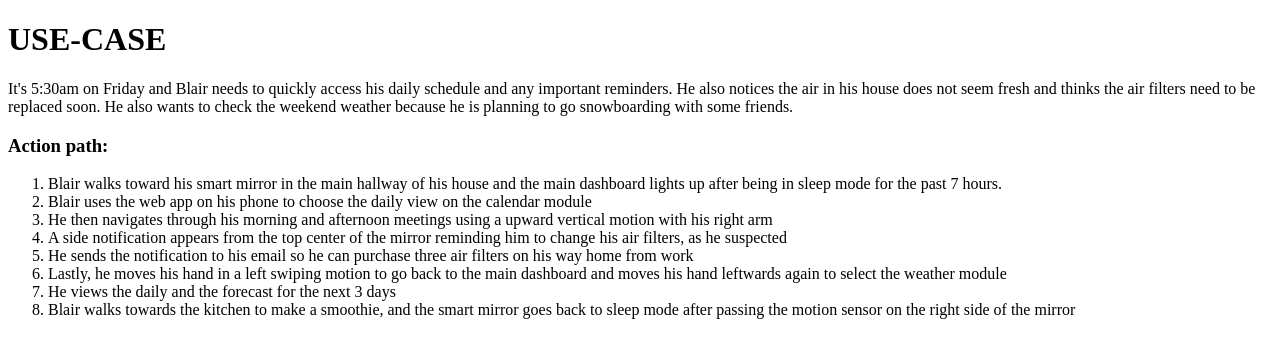
After one commit to shihlinlu/pi-mirror, a PHP site: page /use-case_a.php in a window 1280 px wide. The commit adds this page. Shown: the top 358 px of the page. Run offline with PHP 8.4, Linux system fonts and the light colour scheme.

Commit message:
updated use case A to highlight a typical action flow for using the mirror at home

```diff
--- a/epic/persona_a.php
+++ b/epic/persona_a.php
@@ -6,7 +6,7 @@
 	</head>
 	<body>
 		<header>
-			<h1>PERSONA</h1>
+			<h1>PERSONA A</h1>
 		</header>
 		<main>
 			<h3>Name: Blair</h3>
--- /dev/null
+++ b/epic/use-case_a.php
@@ -0,0 +1,27 @@
+<!DOCTYPE html>
+<html>
+	<head>
+		<meta charset="utf-8">
+		<title> USE-CASE A</title>
+	</head>
+	<body>
+		<header>
+			<h1>USE-CASE</h1>
+		</header>
+		<main>
+			<p>It's 5:30am on Friday and Blair needs to quickly access his daily schedule and any important reminders. He also notices the air in his house does not seem fresh and thinks the air filters need to be replaced soon. He also wants to check the weekend weather because he is planning to go snowboarding with some friends.</p>
+			<h3>Action path: </h3>
+			<ol>
+				<li>Blair walks toward his smart mirror in the main hallway of his house and the main dashboard lights up after being in sleep mode for the past 7 hours.</li>
+				<li>Blair uses the web app on his phone to choose the daily view on the calendar module</li>
+				<li>He then navigates through his morning and afternoon meetings using a upward vertical motion with his right arm</li>
+				<li>A side notification appears from the top center of the mirror reminding him to change his air filters, as he suspected</li>
+				<li>He sends the notification to his email so he can purchase three air filters on his way home from work</li>
+				<li>Lastly, he moves his hand in a left swiping motion to go back to the main dashboard and moves his hand leftwards again to select the weather module</li>
+				<li>He views the daily and the forecast for the next 3 days</li>
+				<li>Blair walks towards the kitchen to make a smoothie, and the smart mirror goes back to sleep mode after passing the motion sensor on the right side of the mirror</li>
+			</ol>
+
+		</main>
+	</body>
+</html>
```
Also changed, not shown: epic/use-case.php (deleted, +0 -20 lines).
